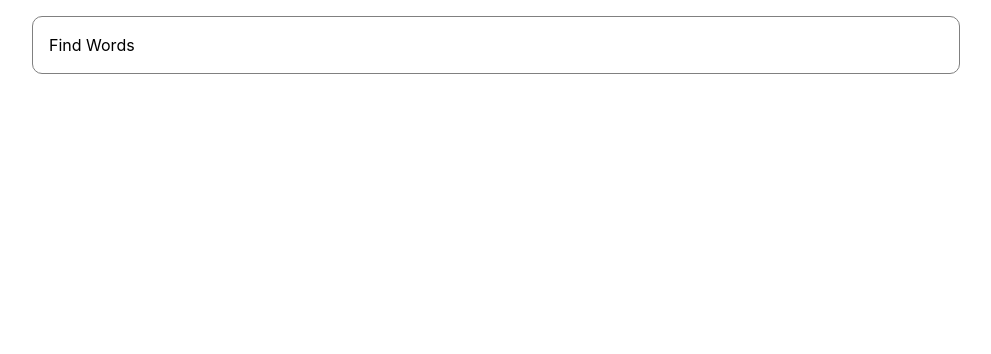
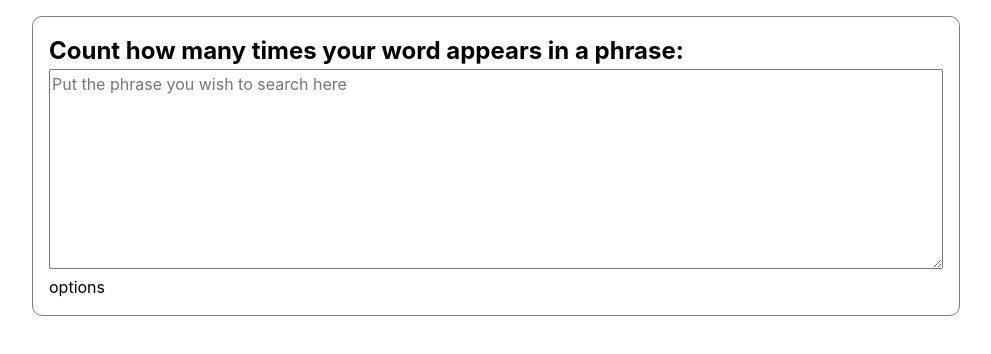
Before and after one commit to tessathornberry/findwords, a React (Create React App) app: page / in a window 1280 px wide. Shown: the top 354 px of the page, without its empty margins (144-1135 px from the left). Built offline with nearby package versions, Linux system fonts and the light colour scheme.

Commit message:
made some basic additions for textarea for phrase

```diff
--- a/public/styles.css
+++ b/public/styles.css
@@ -52,6 +52,15 @@ h6 {
 
 main {
   max-width: 75%;
+  min-width: 200px;
   padding: 16px;
   margin: auto;
 }
+
+textarea {
+  width: 100%;
+  height: 25vh;
+  word-wrap: break-word;
+  word-break: break-all;
+
+}
--- a/src/App.jsx
+++ b/src/App.jsx
@@ -1,4 +1,4 @@
-import React from 'react';
+import React, {useState} from 'react';
 import styled from 'styled-components';
 
 const AppBorder = styled.div`
@@ -8,10 +8,25 @@ padding: 1em;
 `;
 
 const App = () => {
+  const [phrase, setPhrase] = useState('');
+
+  let updatePhrase = (e) => {
+    setPhrase(e.target.value)
+  };
 
   return (
     <AppBorder>
-    <div>Find Words</div>
+    <div>
+
+      <h2>Count how many times your word appears in a phrase:</h2>
+      <form>
+        <textarea className="phrase" type="text" name="phrase" aria-label="phrase to search" placeholder="Put the phrase you wish to search here" value={phrase} onChange={updatePhrase} spellCheck="false" />
+      </form>
+
+    </div>
+    <div>options
+
+    </div>
 
 
     </AppBorder>
```
